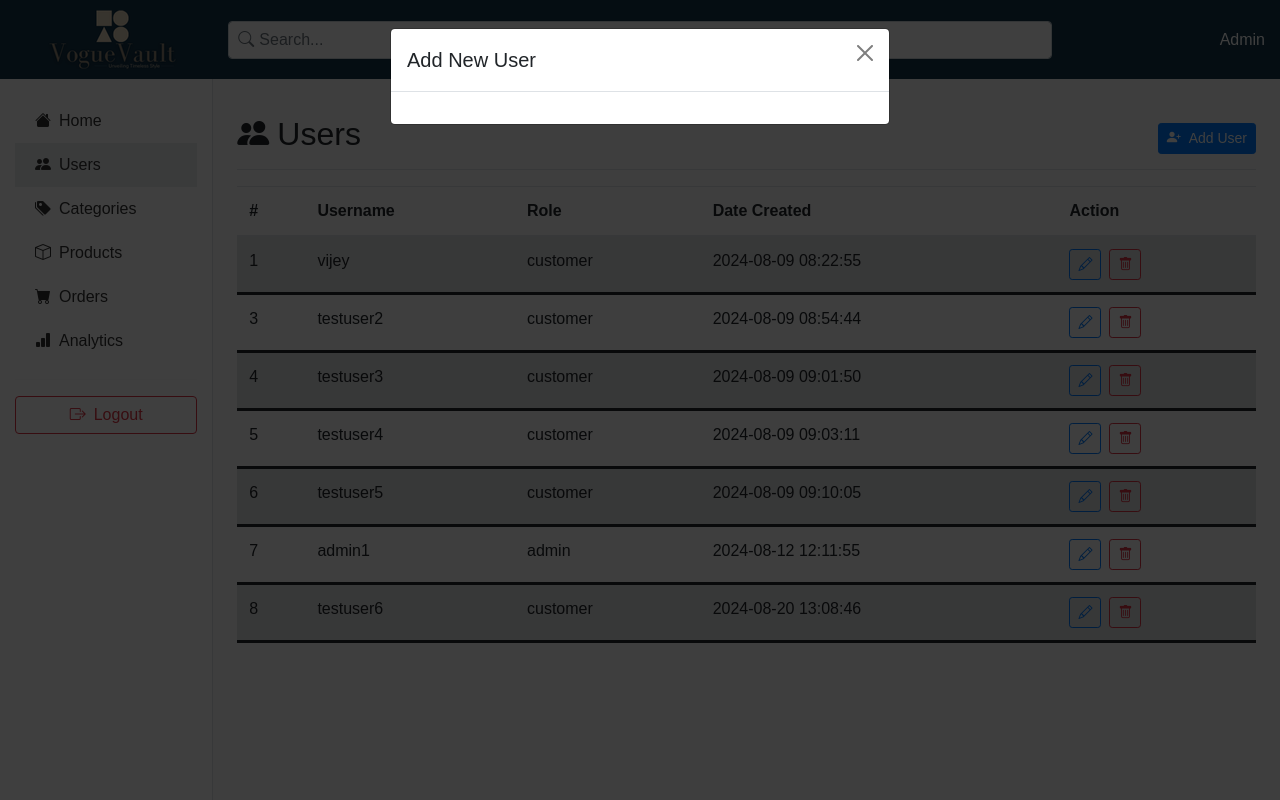
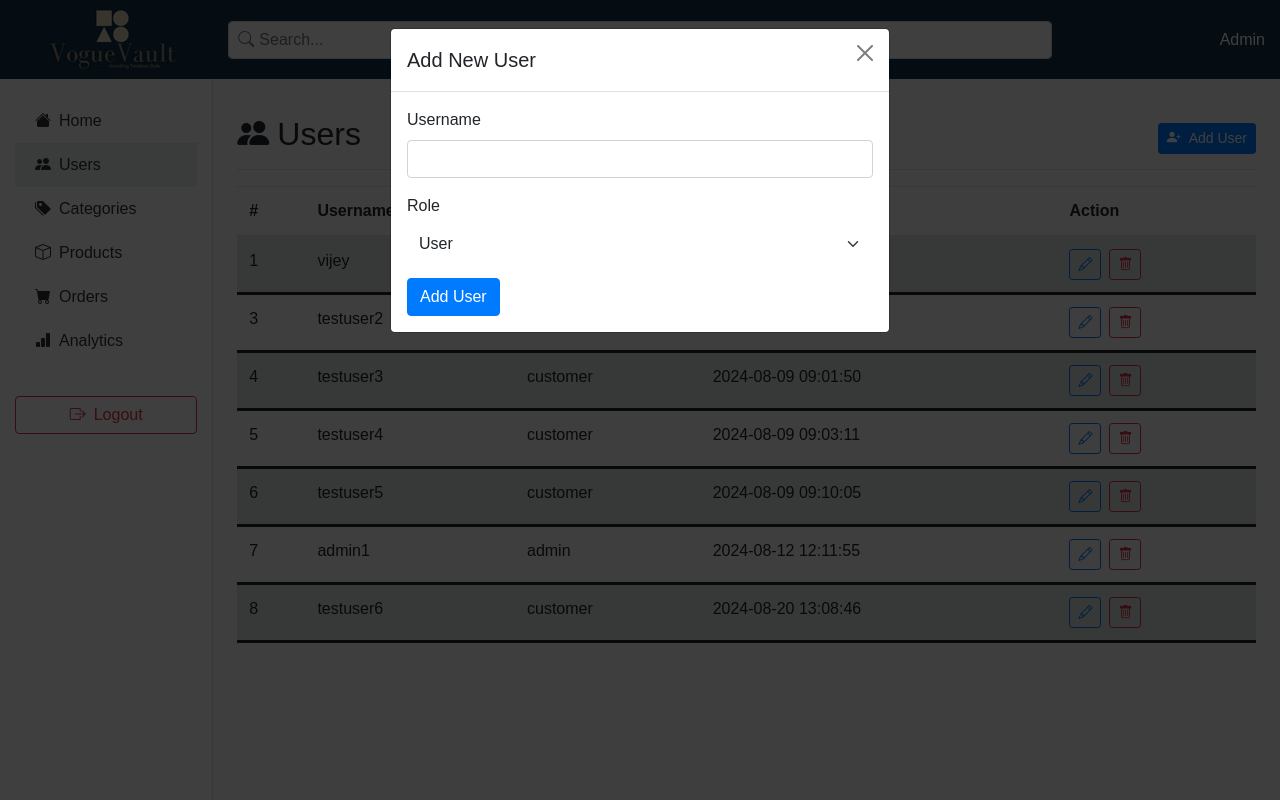
Before and after one commit to VincentJerico/VogueVault, a PHP site: page /admin/admin_users.php in a window 1280 px wide, after a click on "Add User". Run offline with PHP 8.4, Linux system fonts and the light colour scheme; a user stored in the database is signed in; data comes from the database, SQL or seed files in the repository; some libraries are stand-ins or nearby versions; some web fonts are replaced.

Commit message:
admin users button updates

```diff
--- a/admin/admin_users.php
+++ b/admin/admin_users.php
@@ -19,9 +19,35 @@ function executeQuery($query) {
     return $stmt;
 }
 
+// Handle Add User
+if (isset($_POST['add_user'])) {
+    $username = $_POST['username'];
+    $role = $_POST['role'];
+    $sql = "INSERT INTO users (username, role, created_at) VALUES (?, ?, NOW())";
+    $stmt = $pdo->prepare($sql);
+    $stmt->execute([$username, $role]);
+}
+
+// Handle Edit User
+if (isset($_POST['edit_user'])) {
+    $user_id = $_POST['user_id'];
+    $username = $_POST['username'];
+    $role = $_POST['role'];
+    $sql = "UPDATE users SET username = ?, role = ? WHERE id = ?";
+    $stmt = $pdo->prepare($sql);
+    $stmt->execute([$username, $role, $user_id]);
+}
+
+// Handle Delete User
+if (isset($_POST['delete_user'])) {
+    $user_id = $_POST['user_id'];
+    $sql = "DELETE FROM users WHERE id = ?";
+    $stmt = $pdo->prepare($sql);
+    $stmt->execute([$user_id]);
+}
+
 $sql = "SELECT * FROM users";
 $stmt = $pdo->query($sql);
-
 $pdo = null;
 ?>
 
@@ -212,11 +238,25 @@ $pdo = null;
                     <button type="button" class="btn-close" data-bs-dismiss="modal" aria-label="Close"></button>
                 </div>
                 <div class="modal-body">
-                    <!-- Add user form here -->
+                    <form method="post" action="admin_users.php">
+                        <div class="mb-3">
+                            <label for="addUsername" class="form-label">Username</label>
+                            <input type="text" class="form-control" id="addUsername" name="username" required>
+                        </div>
+                        <div class="mb-3">
+                            <label for="addRole" class="form-label">Role</label>
+                            <select class="form-select" id="addRole" name="role" required>
+                                <option value="user">User</option>
+                                <option value="admin">Admin</option>
+                            </select>
+                        </div>
+                        <button type="submit" name="add_user" class="btn btn-primary">Add User</button>
+                    </form>
                 </div>
             </div>
         </div>
     </div>
+
 
     <!-- Edit User Modal -->
     <div class="modal fade" id="editUserModal" tabindex="-1" aria-labelledby="editUserModalLabel" aria-hidden="true">
@@ -227,7 +267,8 @@ $pdo = null;
                     <button type="button" class="btn-close" data-bs-dismiss="modal" aria-label="Close"></button>
                 </div>
                 <div class="modal-body">
-                    <form id="editUserForm">
+                    <form method="post" action="admin_users.php">
+                        <input type="hidden" id="editUserId" name="user_id">
                         <div class="mb-3">
                             <label for="editUsername" class="form-label">Username</label>
                             <input type="text" class="form-control" id="editUsername" name="username" required>
@@ -239,12 +280,13 @@ $pdo = null;
                                 <option value="admin">Admin</option>
                             </select>
                         </div>
-                        <button type="submit" class="btn btn-primary">Save changes</button>
+                        <button type="submit" name="edit_user" class="btn btn-primary">Save changes</button>
                     </form>
                 </div>
             </div>
         </div>
     </div>
+
 
     <!-- Delete Confirmation Modal -->
     <div class="modal fade" id="deleteModal" tabindex="-1" aria-labelledby="deleteModalLabel" aria-hidden="true">
@@ -255,15 +297,19 @@ $pdo = null;
                     <button type="button" class="btn-close" data-bs-dismiss="modal" aria-label="Close"></button>
                 </div>
                 <div class="modal-body">
-                    Are you sure you want to delete this user?
-                </div>
-                <div class="modal-footer">
-                    <button type="button" class="btn btn-secondary" data-bs-dismiss="modal">Cancel</button>
-                    <button type="button" class="btn btn-danger" id="confirmDelete">Delete</button>
+                    <form method="post" action="admin_users.php">
+                        <input type="hidden" id="deleteUserId" name="user_id">
+                        <p>Are you sure you want to delete this user?</p>
+                        <div class="modal-footer">
+                            <button type="button" class="btn btn-secondary" data-bs-dismiss="modal">Cancel</button>
+                            <button type="submit" name="delete_user" class="btn btn-danger">Delete</button>
+                        </div>
+                    </form>
                 </div>
             </div>
         </div>
     </div>
+
 
         <script src="https://code.jquery.com/jquery-3.5.1.slim.min.js"></script>
     <script src="https://cdn.jsdelivr.net/npm/@popperjs/core@2.5.3/dist/umd/popper.min.js"></script>
@@ -290,93 +336,29 @@ $pdo = null;
         });
 
         document.addEventListener('DOMContentLoaded', function() {
-            // Delete Modal
+            // Edit User Modal
+            var editUserModal = document.getElementById('editUserModal');
+            editUserModal.addEventListener('show.bs.modal', function (event) {
+                var button = event.relatedTarget;
+                var userId = button.getAttribute('data-user-id');
+                var username = button.closest('tr').querySelector('td:nth-child(2)').textContent;
+                var role = button.closest('tr').querySelector('td:nth-child(3)').textContent;
+
+                document.getElementById('editUserId').value = userId;
+                document.getElementById('editUsername').value = username.trim();
+                document.getElementById('editRole').value = role.trim();
+            });
+
+            // Delete User Modal
             var deleteModal = document.getElementById('deleteModal');
-            var confirmDeleteButton = document.getElementById('confirmDelete');
-            var userIdToDelete;
-
             deleteModal.addEventListener('show.bs.modal', function (event) {
                 var button = event.relatedTarget;
-                userIdToDelete = button.getAttribute('data-user-id');
-            });
-
-            document.addEventListener('DOMContentLoaded', function() {
-                var deleteButtons = document.querySelectorAll('.delete-button');
-                var deleteForm = document.getElementById('deleteForm');
-                var userIdInput = document.getElementById('userIdToDelete');
-
-                deleteButtons.forEach(function(button) {
-                    button.addEventListener('click', function() {
-                        var userId = button.getAttribute('data-user-id');
-                        userIdInput.value = userId;
-                    });
-                });
-            });
-
-            // Edit User Modal
-            var editUserModal = document.getElementById('editUserModal');
-            var editUserForm = document.getElementById('editUserForm');
-            var editUsername = document.getElementById('editUsername');
-            var editRole = document.getElementById('editRole');
-            var userIdToEdit;
-
-            editUserModal.addEventListener('show.bs.modal', function (event) {
-                var button = event.relatedTarget;
-                userIdToEdit = button.getAttribute('data-user-id');
-
-                $.ajax({
-                    url: 'get_user.php',
-                    method: 'GET',
-                    data: { user_id: userIdToEdit },
-                    success: function(response) {
-                        var userData = JSON.parse(response);
-                        editUsername.value = userData.username;
-                        editRole.value = userData.role;
-                    },
-                    error: function(xhr, status, error) {
-                        console.error('Error fetching user data:', error);
-                        alert('An error occurred while fetching user data.');
-                    }
-                });
-            });
-
-            editUserForm.addEventListener('submit', function(e) {
-                e.preventDefault();
-
-                var updatedData = {
-                    user_id: userIdToEdit,
-                    username: editUsername.value,
-                    role: editRole.value
-                };
-
-                $.ajax({
-                    url: 'update_user.php',
-                    method: 'POST',
-                    data: updatedData,
-                    success: function(response) {
-                        console.log(response); // Check the response
-                        var result = JSON.parse(response);
-                        if (result.success) {
-                            // Update the table row with the new data
-                            var row = $(`tr[data-user-id="${userIdToEdit}"]`);
-                            row.find('td:eq(1)').text(updatedData.username);
-                            row.find('td:eq(2)').text(updatedData.role);
-
-                            // Hide the modal
-                            var modal = bootstrap.Modal.getInstance(editUserModal);
-                            modal.hide();
-                        } else {
-                            alert('Error updating user: ' + result.message);
-                        }
-                    },
-                    error: function(xhr, status, error) {
-                        console.error('Error updating user:', error);
-                        alert('An error occurred while updating the user.');
-                    }
-                });
-
+                var userId = button.getAttribute('data-user-id');
+                document.getElementById('deleteUserId').value = userId;
             });
         });
+
+
 
     </script>
 </body>
```
Also changed, not shown: admin/add_user.php (added, +19 -0 lines), admin/delete_user.php (+13 -23 lines), admin/edit_user.php (added, +23 -0 lines), admin/update_user.php (+10 -20 lines).
